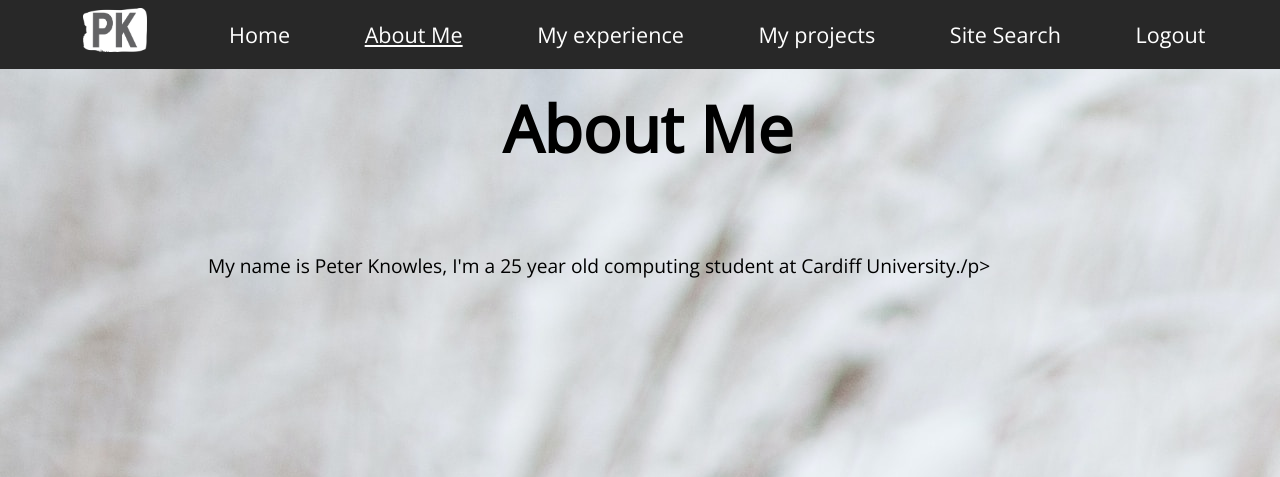
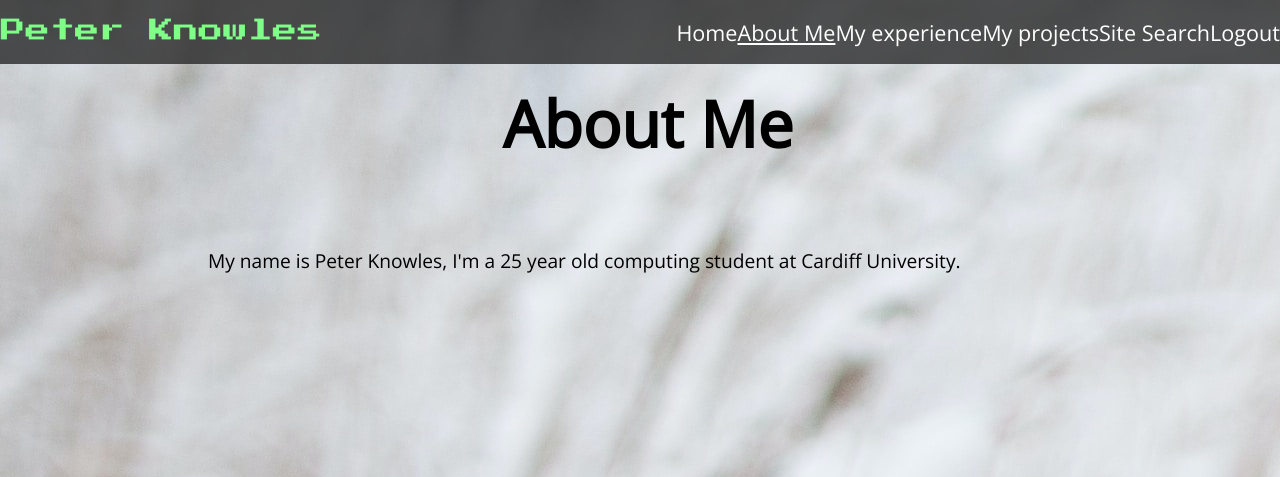
Before and after one commit to plknowles/Dynamic-Website-Portfolio, a Flask app: page /about in a window 1280 px wide. Shown: the top 477 px of the page. Run offline with Flask 3, Linux system fonts and the light colour scheme; the visitor is signed in with stand-in values (Sample User, id 1).

Commit message:
new logo

```diff
--- a/static/styles.css
+++ b/static/styles.css
@@ -59,28 +59,21 @@ figcaption {
 
 /* Logo */
 #logo {
-    display: flex;
-    justify-content: start;
-    flex-direction: column;
-    align-items: center;
-    margin: 0.5rem;
-    font-weight: bold;
-    color: white;
-    font-size: 2rem;
-    max-width: 5%;
+    max-width: 25%;
+    margin-right: auto;
 }
 
 /* CSS flexbox for navigation bar */
 .nav-flexbox {
     display: flex;
-    background-color: rgb(40, 40, 40);
+    background-color: rgba(40, 40, 40, 0.8);
     font-size: 1.35rem;
     flex-direction: row; /* Stack navigation items horizontally */
     width: 100vw; /* Ensure it spans the full width of the screen */
     position: top;
     align-items: center;
-    justify-content: space-evenly;
-    height: auto;
+    justify-content: right;
+    height: 4rem;
 }
 
 /* Text formatting for nav bar links */
--- a/templates/about.html
+++ b/templates/about.html
@@ -3,7 +3,7 @@
 {% block main %}
 
 <article>
-    <p>My name is Peter Knowles, I'm a 25 year old computing student at Cardiff University./p>
+    <p>My name is Peter Knowles, I'm a 25 year old computing student at Cardiff University.</p>
 
 </article>
 
```
Also changed, not shown: static/images/logo.png.
